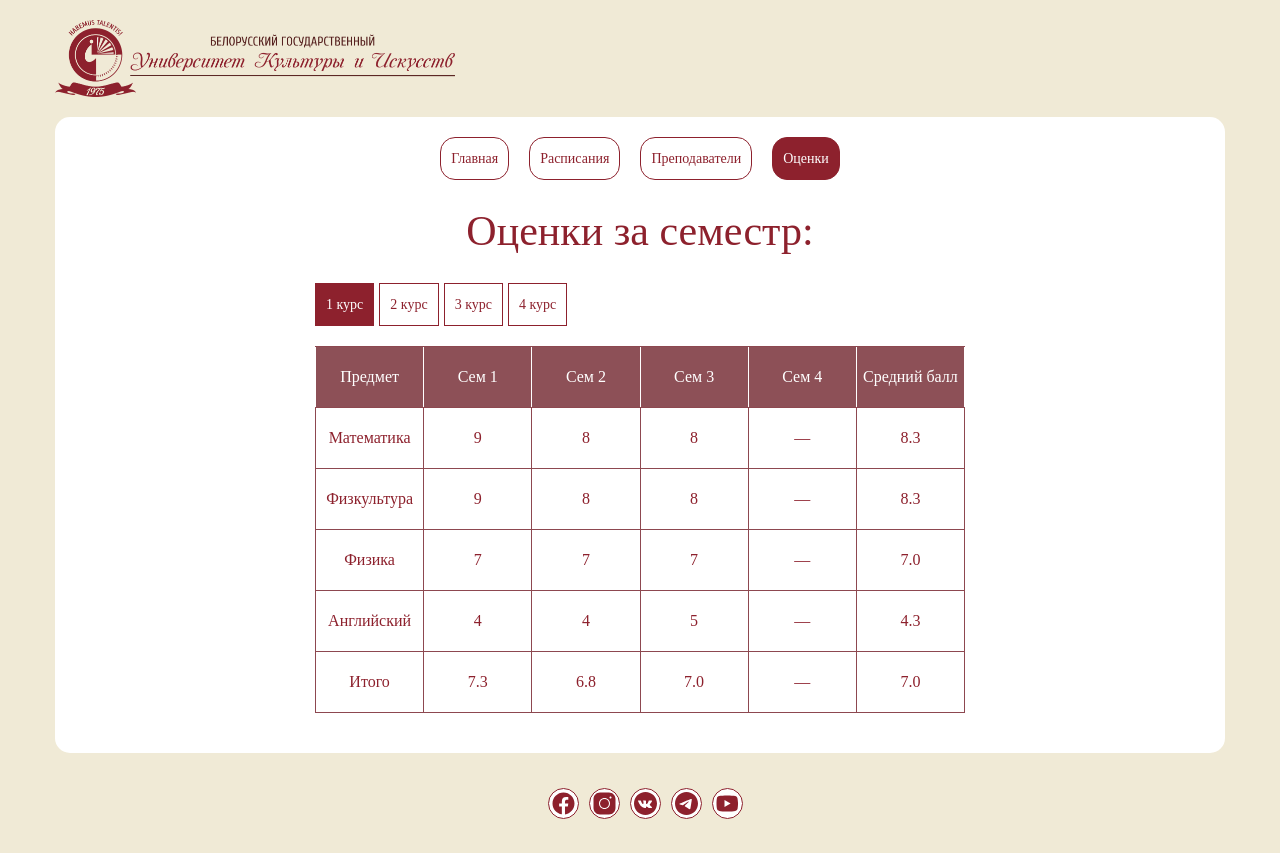
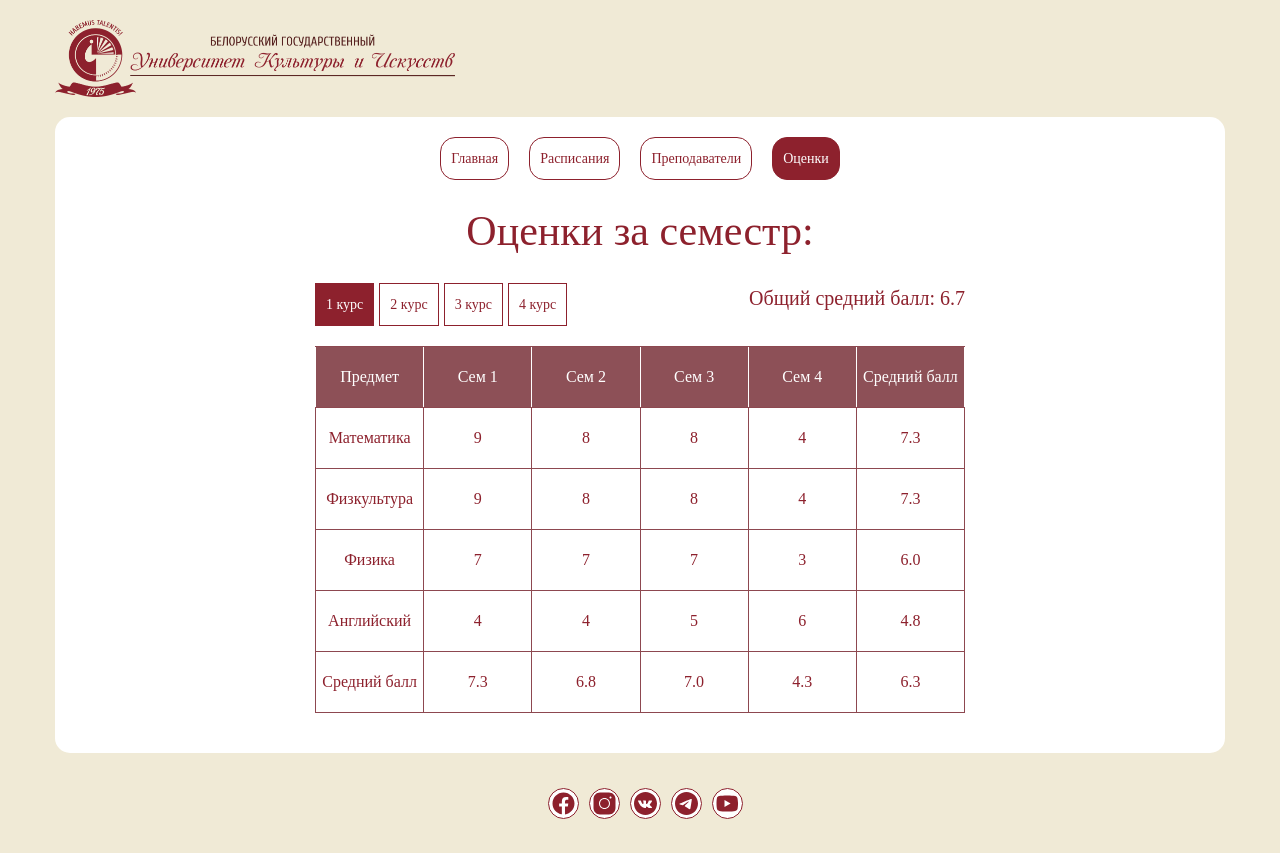
Before and after one commit to Maksimpv1/abiturient, a Next.js app: page /profile in a window 1280 px wide. Both pictures are taken after a click on the button "Оценки". Built offline with nearby package versions, Linux system fonts and the light colour scheme.

Commit message:
profile marks finish , feat: global average, fix kaka code

```diff
--- a/src/app/(main)/(protected)/profile/_components/ProfileMain/ProfileMain.tsx
+++ b/src/app/(main)/(protected)/profile/_components/ProfileMain/ProfileMain.tsx
@@ -2,10 +2,11 @@
 
 import { Container, Text } from "@/app/components/ui/StandartStyles/StandartStyles.style";
 import * as SC from './ProfileMain.module'
+import GlobalAverage from "../ProfileMarks/GlobalAverage";
 
 interface IMainData {
   title: string,
-  info: string,
+  info: string | React.ReactNode,
 }
 
 const ProfileMain = () => {
@@ -14,7 +15,6 @@ const ProfileMain = () => {
     {title: 'Студенческий', info: ''},
     {title: 'Email :', info: ''},
     {title: 'Группа :', info: ''},
-    {title: 'Средний балл:', info: ''},
   ]
   return (
     <Container>
@@ -22,6 +22,7 @@ const ProfileMain = () => {
         {mainData.map((item,index)=>(
           <Text key={index}>{`${item.title} ${item.info}`}</Text>
         ))}
+        <GlobalAverage/>
       </SC.Wrapper>
     </Container>
   );
--- /dev/null
+++ b/src/app/(main)/(protected)/profile/_components/ProfileMarks/GlobalAverage.tsx
@@ -0,0 +1,17 @@
+import Title from "@/app/components/ui/Title/Title";
+import { rowData } from "./MarksData";
+import { calculateAverage } from "@/app/components/hooks/CalculateAverage";
+
+const GlobalAverage = () => {
+    const globlaAverage = () => {
+        const subjects = Object.values(rowData).flatMap((item)=>  Object.values(item) )
+        const marks = Object.values(subjects).flatMap(item => Object.values(item))
+        return calculateAverage(marks)
+    }
+
+    return(
+            <Title fontSize={'20'}>Общий средний балл: {globlaAverage()}</Title>
+    )
+}
+
+export default GlobalAverage;
--- /dev/null
+++ b/src/app/(main)/(protected)/profile/_components/ProfileMarks/MarksData.ts
@@ -0,0 +1,49 @@
+export interface IMarks {
+    semOne: string,
+    semTwo: string,
+    semTree:string,
+    semFour: string,
+  }
+
+export  type ProfileKeysType = 'cursesFir' | 'cursesSec' | 'cursesThr' | 'cursesFou'
+
+export  interface SemesterData {
+    semOne: string;
+    semTwo: string;
+    semTree: string;
+    semFour: string;
+  };
+export interface ICursesData{
+    [subject : string]: SemesterData,
+}
+export type IRowDataType = {
+    [key in ProfileKeysType]: ICursesData;
+  }
+export  const columnName:string[] = ['Предмет','Сем 1','Сем 2','Сем 3','Сем 4','Средний балл']
+
+export const rowData:IRowDataType = {
+    cursesFir:{
+        'Математика': { semOne :'9', semTwo: '8', semTree: '8' , semFour: '4'},
+        'Физкультура': { semOne :'9', semTwo: '8', semTree: '8' , semFour: '4'},
+        'Физика': { semOne :'7', semTwo: '7', semTree: '7' , semFour: '3'},
+        'Английский': { semOne :'4', semTwo: '4', semTree: '5' , semFour: '6'},
+      },
+    cursesSec:{
+        'Математика': { semOne :'10', semTwo: '8', semTree: '8' , semFour: '10'},
+        'Физкультура': { semOne :'10', semTwo: '8', semTree: '8' , semFour: '10'},
+        'Физика': { semOne :'10', semTwo: '10', semTree: '7' , semFour: '10'},
+        'Английский': { semOne :'10', semTwo: '10', semTree: '5' , semFour: '10'},
+      },
+    cursesThr:{
+        'Математика': { semOne :'4', semTwo: '4', semTree: '5' , semFour: ''},
+        'Физкультура': { semOne :'4', semTwo: '4', semTree: '5' , semFour: ''},
+        'Физика': { semOne :'4', semTwo: '4', semTree: '3' , semFour: ''},
+        'Английский': { semOne :'4', semTwo: '4', semTree: '5' , semFour: ''},
+      },
+    cursesFou:{
+        'Математика': { semOne :'', semTwo: '', semTree: '' , semFour: ''},
+        'Физкультура': { semOne :'', semTwo: '', semTree: '' , semFour: ''},
+        'Физика': { semOne :'', semTwo: '', semTree: '' , semFour: ''},
+        'Английский': { semOne :'', semTwo: '', semTree: '' , semFour: ''},
+      },
+}
--- a/src/app/(main)/(protected)/profile/_components/ProfileMarks/Marksbtns.tsx
+++ b/src/app/(main)/(protected)/profile/_components/ProfileMarks/Marksbtns.tsx
@@ -1,32 +1,44 @@
+'use client'
+
 import Button from '@/app/components/ui/Button/Button';
 import * as SC from './ProfileMarks.module'
 import { useState } from 'react';
+import { useAppDispatch } from '@/app/lib/storeHooks';
+import { setCursesMarks } from '@/app/lib/store/profileSlice/profileSlice';
+import { ProfileKeysType } from './MarksData';
+import GlobalAverage from './GlobalAverage';
 interface IBtnData {
     id: number,
     text: string,
+    name: ProfileKeysType,
   }
 
   const btnData:IBtnData[] = [
-    { id: 0, text: '1 курс'},
-    { id: 1, text: '2 курс'},
-    { id: 2, text: '3 курс'},
-    { id: 3, text: '4 курс'},
+    { id: 0, text: '1 курс', name: 'cursesFir'},
+    { id: 1, text: '2 курс', name: 'cursesSec'},
+    { id: 2, text: '3 курс', name: 'cursesThr'},
+    { id: 3, text: '4 курс', name: 'cursesFou'},
   ]
 
 const MarksBtns = () => {
     const [active, setActive] = useState<number>(0);
+    const dispatch = useAppDispatch();
 
-    const handleClick = (id: number) => {
-        setActive(id)
+    const handleClick = (item: IBtnData) => {
+        setActive(item.id)
+        dispatch(setCursesMarks({name :item.name}))
     }
 
     return(
         <SC.BtnContainer >
-        {btnData.map((item)=>(
+          <SC.BtnContent>
+          {btnData.map((item)=>(
             <SC.BtnWrapper key={item.id}>
-              <Button borderRadius={'0'} text={item.text} onClick={() => handleClick(item.id)} $activeshow={item.id === active } />
+              <Button borderRadius={'0'} text={item.text} onClick={() => handleClick(item)} $activeshow={item.id === active } />
             </SC.BtnWrapper>
-        ))}
+          ))}
+          </SC.BtnContent>
+          <GlobalAverage/>
       </SC.BtnContainer>
     )
 }
--- a/src/app/(main)/(protected)/profile/_components/ProfileMarks/ProfileMarks.module.ts
+++ b/src/app/(main)/(protected)/profile/_components/ProfileMarks/ProfileMarks.module.ts
@@ -45,8 +45,13 @@ export const Block = styled.div<{$bg?: string, color?: string}>`
 export const BtnContainer = styled.div`
     display: flex;
     margin: 20px 0;
+    justify-content: space-between;
 `;
 
 export const BtnWrapper = styled.div`
     margin-right: 5px;
 `;
+
+export const BtnContent = styled.div`
+    display: flex;
+`;
--- a/src/app/(main)/(protected)/profile/_components/ProfileMarks/ProfileMarks.tsx
+++ b/src/app/(main)/(protected)/profile/_components/ProfileMarks/ProfileMarks.tsx
@@ -1,60 +1,12 @@
 
+'use client'
 import Title from "@/app/components/ui/Title/Title";
 import * as SC from "./ProfileMarks.module"
 import MarksBtns from "./Marksbtns";
+import ProfileTable from "./ProfileTable";
 
-interface IMarks {
-  semOne: string,
-  semTwo: string,
-  semTree:string,
-  semFour: string,
-}
-
-interface SemesterData {
-  semOne: string;
-  semTwo: string;
-  semTree: string;
-  semFour: string;
-};
-interface IRowData {
-  [subject : string]: SemesterData
-}
-
-const columnName:string[] = ['Предмет','Сем 1','Сем 2','Сем 3','Сем 4','Средний балл']
-
-const rowData = {
-  'Математика': { semOne :'9', semTwo: '8', semTree: '8' , semFour: ''},
-  'Физкультура': { semOne :'9', semTwo: '8', semTree: '8' , semFour: ''},
-  'Физика': { semOne :'7', semTwo: '7', semTree: '7' , semFour: ''},
-  'Английский': { semOne :'4', semTwo: '4', semTree: '5' , semFour: ''},
-}
-
-const getCommonProperties = (obj:IRowData) => {
-  return Object.keys(obj[Object.keys(obj)[0]]) as (keyof IMarks)[];
-};
 
 const ProfileMarks = () => {
-
-  const averagePoint = (marks: IMarks) => {
-    const validMarks = Object.values(marks).filter((mark) => mark !== '' && !isNaN(parseFloat(mark)));
-    if(validMarks.length === 0) return '—'
-    const sum = validMarks.reduce((acc, mark) => acc + parseFloat(mark), 0);
-    return (sum / validMarks.length).toFixed(1);
-  }
-  const averageSemPoint = (sem: keyof IMarks ) => {
-    const marks = Object.values(rowData).map( item => item[sem])
-    const validMarks = marks.filter((mark) => mark !== '' && !isNaN(parseFloat(mark)))
-    if(validMarks.length === 0) return '—'
-    const sum = validMarks.reduce((acc, mark) => acc + parseFloat(mark), 0)
-    return ( sum / validMarks.length).toFixed(1)
-  }
-  const averageAllPoint = () => {
-    const marks = Object.values(rowData).flatMap((item) => Object.values(item))
-    const validMarks = marks.filter((mark) => mark !== '' && !isNaN(parseFloat(mark)))
-    if( validMarks.length === 0) return '—'
-    const sum = validMarks.reduce((acc, mark) => acc + parseFloat(mark), 0)
-    return (sum / validMarks.length).toFixed(1)
-  }
 
 
   return (
@@ -62,28 +14,7 @@ const ProfileMarks = () => {
       <SC.Wrapper>
         <Title textAlign={'center'} >Оценки за семестр:</Title>
           <MarksBtns/>
-          <SC.Row>
-            {columnName.map((item, index) => (
-              <SC.Block key={index} $bg={'#8D5057'} color={'#FFFFFF'}>{item}</SC.Block>
-            ))}
-          </SC.Row>
-          {Object.entries(rowData).map(([subject,marks],index)=> (
-            <SC.Row key={index}>
-              <SC.Block>{subject}</SC.Block>
-              {Object.entries(marks).map(([sem,mark],index)=>(
-                <SC.Block key={index}>{mark ? mark : '—'}</SC.Block>
-              ))}
-              <SC.Block>{averagePoint(marks)}</SC.Block>
-            </SC.Row>
-          ))}
-          <SC.Row >
-            <SC.Block>Итого</SC.Block>
-            {getCommonProperties(rowData).map((item,index)=>(
-              <SC.Block key={index}>{averageSemPoint(item)}</SC.Block>
-            ))
-            }
-            <SC.Block>{averageAllPoint()}</SC.Block>
-          </SC.Row>
+          <ProfileTable/>
         </SC.Wrapper>
     </SC.Container>
   );
--- /dev/null
+++ b/src/app/(main)/(protected)/profile/_components/ProfileMarks/ProfileTable.tsx
@@ -0,0 +1,56 @@
+'use client'
+
+import { useAppSelector } from '@/app/lib/storeHooks';
+import { columnName, ICursesData, IMarks } from './MarksData';
+import * as SC from './ProfileMarks.module'
+import { calculateAverage } from '@/app/components/hooks/CalculateAverage';
+
+const ProfileTable = () => {
+
+  const cursesData = useAppSelector((item) => item.profile.cursesData)
+
+    const averagePoint = (marks: IMarks) => {
+        const allMarks = Object.values(marks)
+        return calculateAverage(allMarks)
+      }
+      const averageSemPoint = (sem: keyof IMarks ) => {
+        const marks = Object.values(cursesData).map( item => item[sem])
+        return calculateAverage(marks)
+      }
+      const averageAllPoint = () => {
+        const marks = Object.values(cursesData).flatMap((item) => Object.values(item))
+        return calculateAverage(marks)
+      }
+      const getCommonProperties = (obj:ICursesData) => {
+        return Object.keys(obj[Object.keys(obj)[0]]) as (keyof IMarks)[];
+      };
+
+    return(
+        <>
+            <SC.Row>
+                {columnName.map((item, index) => (
+                <SC.Block key={index} $bg={'#8D5057'} color={'#FFFFFF'}>{item}</SC.Block>
+                ))}
+            </SC.Row>
+                {Object.entries(cursesData).map(([subject,marks],index)=> (
+                    <SC.Row key={index}>
+                    <SC.Block>{subject}</SC.Block>
+                    {Object.entries(marks).map(([sem,mark],index)=>(
+                        <SC.Block key={index}>{mark ? mark : '—'}</SC.Block>
+                    ))}
+                    <SC.Block>{averagePoint(marks)}</SC.Block>
+                    </SC.Row>
+                ))}
+            <SC.Row >
+                <SC.Block>Средний балл</SC.Block>
+                {getCommonProperties(cursesData).map((item,index)=>(
+                <SC.Block key={index}>{averageSemPoint(item)}</SC.Block>
+                ))
+                }
+                <SC.Block>{averageAllPoint()}</SC.Block>
+            </SC.Row>
+        </>
+    )
+}
+
+export default ProfileTable;
--- a/src/app/(main)/_components/Welcom/Welcom.style.ts
+++ b/src/app/(main)/_components/Welcom/Welcom.style.ts
@@ -1,4 +1,5 @@
-import { Title } from "@/app/components/ui/StandartStyles/StandartStyles.style";
+
+import Title from "@/app/components/ui/Title/Title";
 import { styled } from "styled-components";
 
 export const TitleW = styled(Title)`
--- /dev/null
+++ b/src/app/components/hooks/calculateAverage.ts
@@ -0,0 +1,6 @@
+export const calculateAverage =(marks: string[]) => {
+    const validMarks = marks.filter((item) => item !== '' && !isNaN(parseFloat(item)))
+    if(validMarks.length === 0) return '—'
+    const sum = validMarks.reduce((arr, value) => arr + parseFloat(value), 0)
+    return (sum / validMarks.length).toFixed(1)
+}
```
Also changed, not shown: src/app/lib/store/profileSlice/profileSlice.ts (+12 -2 lines).
